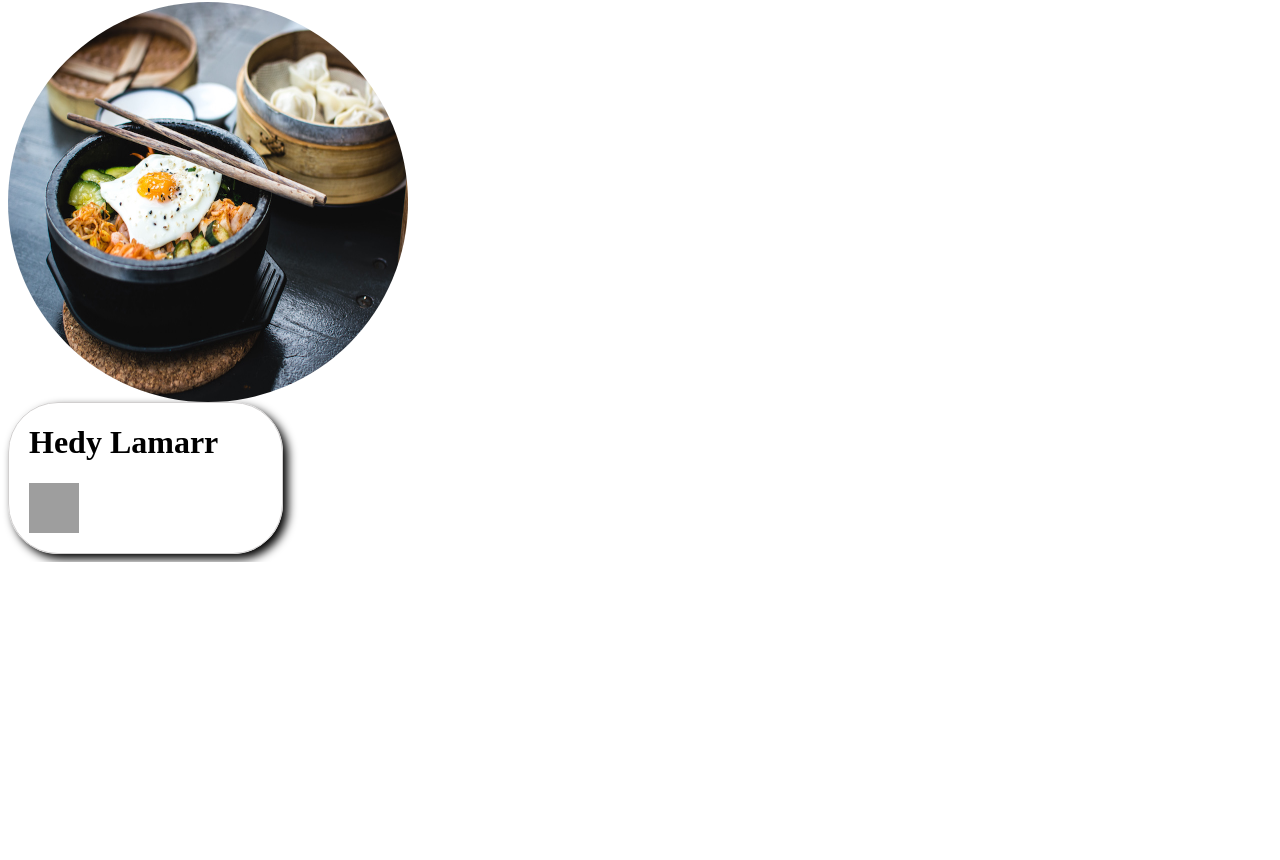
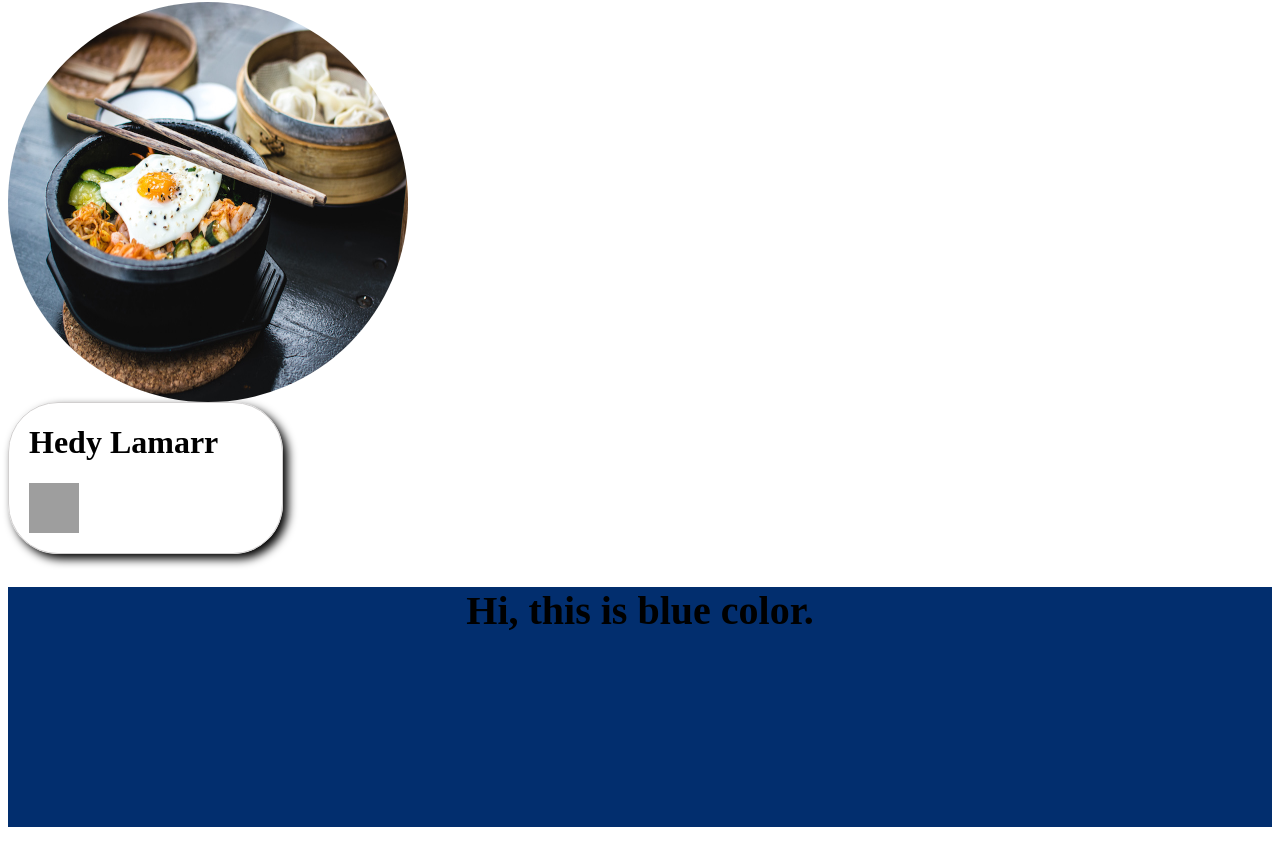
Before and after one commit to Gaditi12/React-work, a React (Create React App) app: page / in a window 1280 px wide. Shown: the part 249-1109 px from the top of the page. Before the commit the page ends 811 px from the top, so only its background shows below. Built offline with nearby package versions, Linux system fonts and the light colour scheme; grey boxes are pictures that could not be loaded.

Commit message:
conditional rendering

```diff
--- a/public/style.css
+++ b/public/style.css
@@ -12,6 +12,20 @@
   padding-bottom: 20px;
   box-shadow: 5px 5px 10px #000000;
 }
+
+.green {
+  font-size: 40px;
+  padding: auto;
+  height: 30;
+  background-color: #024902;
+}
+.blue {
+  font-size: 40px;
+  padding: auto;
+  text-align: center;
+  height: 30vh;
+  background-color: #022e6e;
+}
 /* .hedy {
   display: inline-block;
 } */
--- a/src/App.js
+++ b/src/App.js
@@ -5,6 +5,7 @@ import AboutPage from "./component/AboutPage";
 import Image from "./component/Image";
 import Formatname from "./component/Embeddingexpressioninjsx";
 import DisplayData from "./component/DisplayingData";
+import Condition from "./component/Condition";
 function App() {
   return (
     <>
@@ -14,6 +15,7 @@ function App() {
       <Formatname />
       <Image />
       <DisplayData />
+      <Condition />
     </>
   );
 }
--- /dev/null
+++ b/src/component/Blue.jsx
@@ -0,0 +1,9 @@
+import React from "react";
+function Blue() {
+  return (
+    <>
+      <h2 className="blue">Hi, this is blue color.</h2>
+    </>
+  );
+}
+export default Blue;
--- /dev/null
+++ b/src/component/Condition.jsx
@@ -0,0 +1,14 @@
+import React from "react";
+import Green from "./Green";
+import Blue from "./Blue";
+function Condition() {
+  let color;
+  let isColorOf = true;
+  if (isColorOf) {
+    color = <Blue />;
+  } else {
+    color = <Green />;
+  }
+  return <>{color}</>;
+}
+export default Condition;
--- /dev/null
+++ b/src/component/Green.jsx
@@ -0,0 +1,9 @@
+import React from "react";
+function Green() {
+  return (
+    <>
+      <h2 className="green">Hi, this is green color.</h2>
+    </>
+  );
+}
+export default Green;
```
